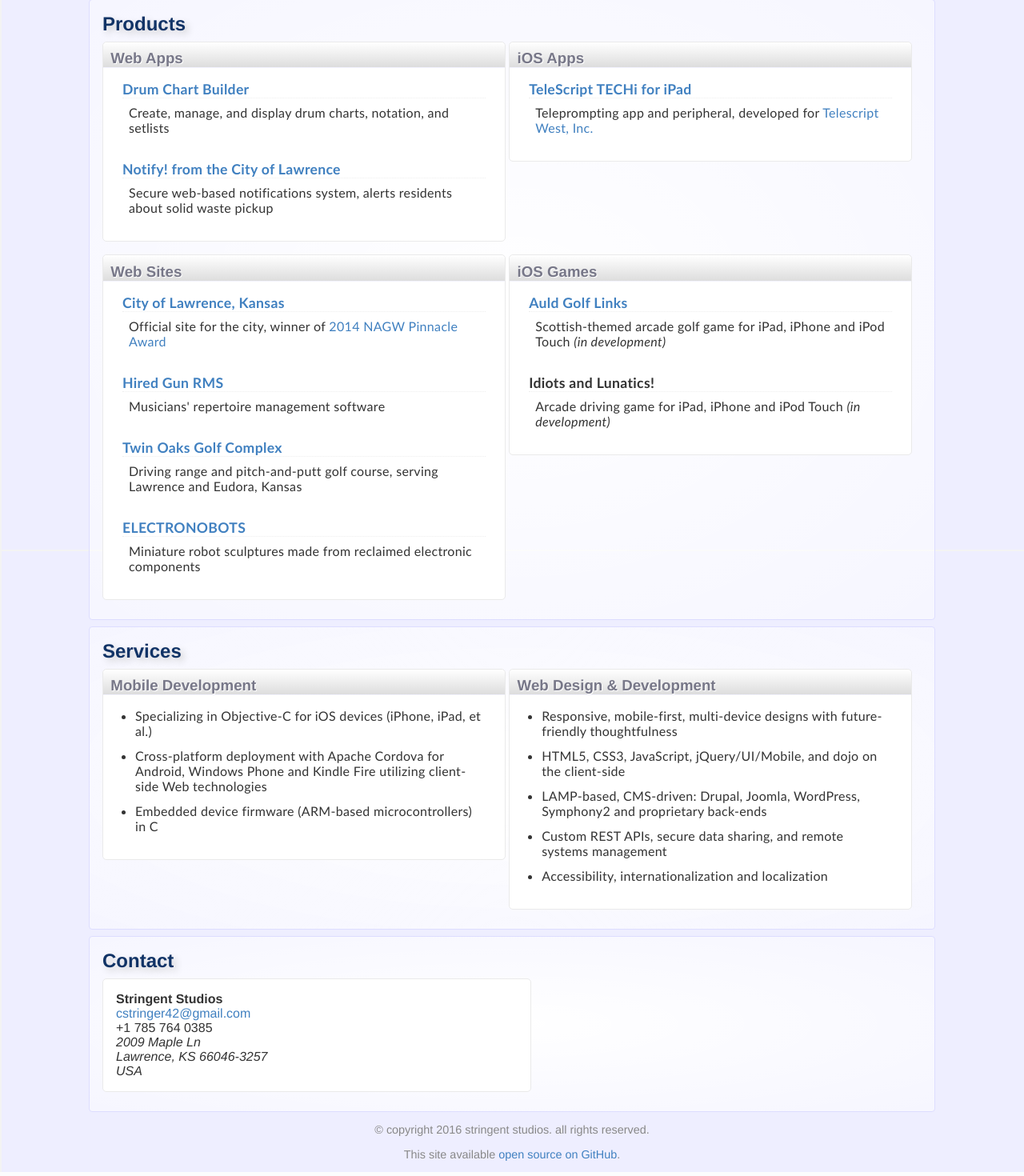
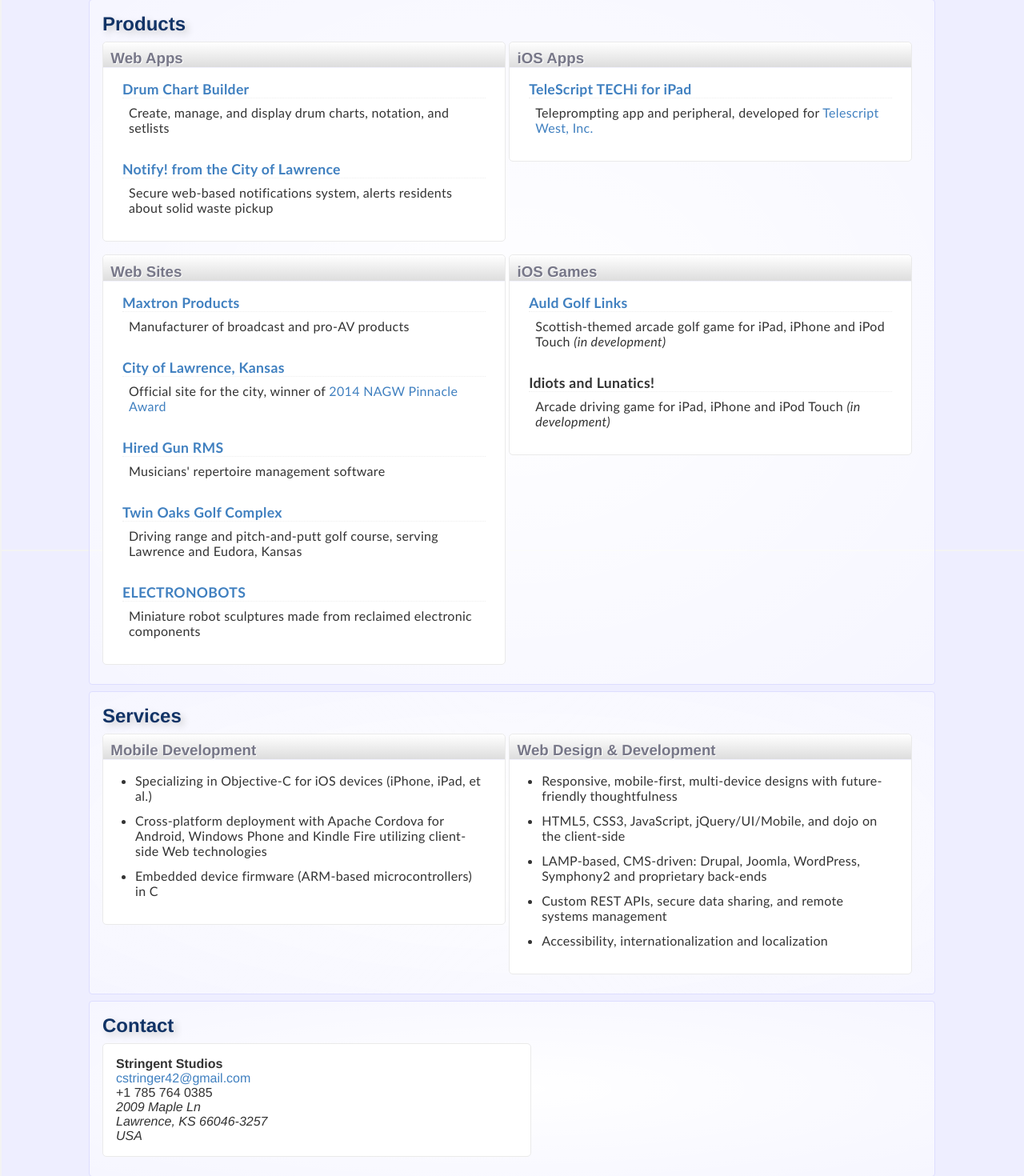
Before and after one commit to cstringer/stringentweb, a PHP site: page / in a window 1280 px wide. Shown: the part 113-1583 px from the top of the page at 80% size. Run offline with PHP 8.4, Linux system fonts and the light colour scheme; some libraries are stand-ins or nearby versions.

Commit message:
Adds Maxtron site

```diff
--- a/index.php
+++ b/index.php
@@ -94,6 +94,11 @@ date_default_timezone_set('America/Chicago');
     <div class="section-group">
 
      <h3>Web Sites</h3>
+
+     <dl class="item">
+     <dt><a href="http://maxtronproducts.com" target="_blank">Maxtron Products</a></dt>
+      <dd>Manufacturer of broadcast and pro-AV products</dd>
+     </dl>
 
      <dl class="item">
      <dt><a href="http://www.lawrenceks.org" target="_blank">City of Lawrence, Kansas</a></dt>
```
